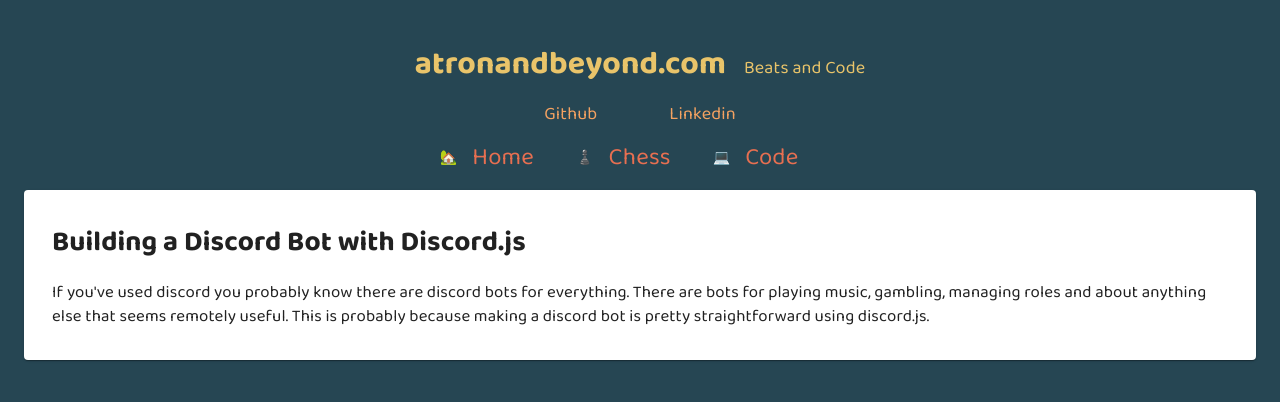
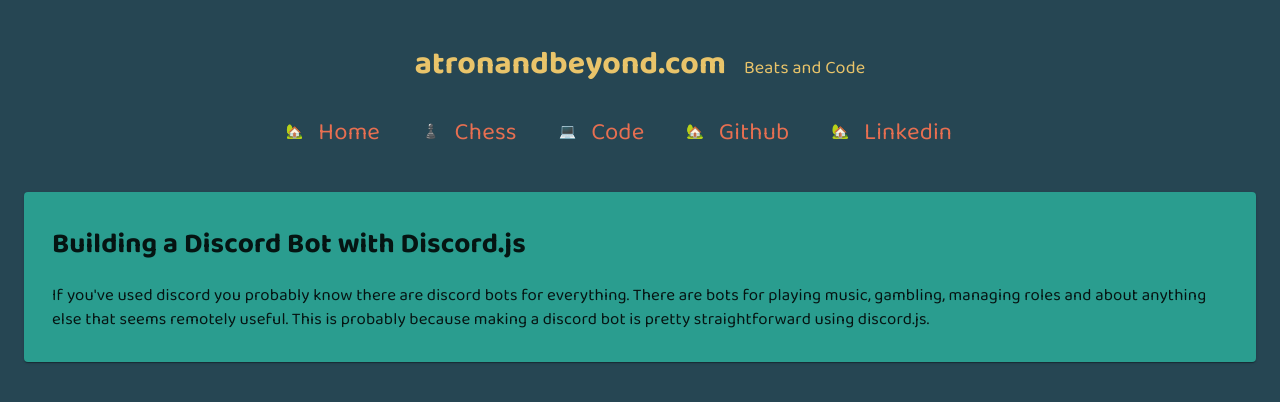
Before and after one commit to awayawm/atronandbeyond.com, a React app: page /article/building-a-discord-bot-with-discord-js in a window 1280 px wide. Shown: the top 402 px of the page. Built offline with nearby package versions, Linux system fonts and the light colour scheme; a web font is replaced by a local one.

Commit message:
add github linkedin to navbar

```diff
--- a/src/App.js
+++ b/src/App.js
@@ -28,7 +28,7 @@
 				<Container>
 					<Header header={this.state.header} tags={this.state.tags} />
 					<BrowserRouter>
-            <Navbar tags={this.state.tags} />
+            <Navbar tags={this.state.tags} header={this.state.header}/>
 						<Switch>
 							<Route path="/article/:name">
 								<Article
--- a/src/Components/Article.js
+++ b/src/Components/Article.js
@@ -1,9 +1,9 @@
 import React from 'react'
-import { Paper } from "@material-ui/core";
 import PropTypes from "prop-types"
 import { useParams } from "react-router-dom"
 import '../css/Article.css'
 import { Helmet } from 'react-helmet'
+import ArticlePaper from '../Styles/AritclePaper'
 
 let Article = (props) => {
     let { name } = useParams();
@@ -14,14 +14,14 @@
             <Helmet>
                 <title>Atronandbeyond.com: {article.title}</title>
             </Helmet>
-            <Paper className="paper-article">
+            <ArticlePaper className="paper-article">
                 <h1>{article.title}</h1>
                 <p
                     dangerouslySetInnerHTML={{
                         __html: article.content
                     }}
                 />
-            </Paper>
+            </ArticlePaper>
         </>)
 }
 
--- a/src/Components/Header.js
+++ b/src/Components/Header.js
@@ -13,10 +13,6 @@
 					<h1>{this.props.header.title}</h1>
 					<div>{this.props.header.tagline}</div>
 				</header>
-				<div className="links">
-					<a href={this.props.header.github}>Github</a>
-					<a href={this.props.header.linkedin}>Linkedin</a>
-				</div>
 			</>
 		)
 	}
--- a/src/Components/Navbar.js
+++ b/src/Components/Navbar.js
@@ -17,6 +17,12 @@
                             {tag.icon} <Link className="navLink" to={tag.link}>{tag.name}</Link>
                         </li>
                     ))}
+                <li>
+                    🏡 <a className="navLink" href={props.header.github}>Github</a>
+                </li>
+                <li>
+                    🏡 <a className="navLink" href={props.header.linkedin}>Linkedin</a>
+                </li>
             </ul>
         </div>
     )
@@ -26,4 +32,5 @@
 
 Navbar.propTypes = {
     tags: PropTypes.array,
+    header: PropTypes.object
 }
--- /dev/null
+++ b/src/Styles/AritclePaper.js
@@ -0,0 +1,10 @@
+import { Paper } from '@material-ui/core'
+import { withStyles } from '@material-ui/styles'
+
+const ArticlePaper = withStyles(() => ({
+    root: {
+        backgroundColor: '#2a9d8f'
+    }
+}))(Paper)
+
+export default ArticlePaper;
--- a/src/css/Navbar.css
+++ b/src/css/Navbar.css
@@ -19,4 +19,5 @@
 	flex-direction: row;
 	justify-content: center;
 	display: flex;
+    margin-bottom: 2em;
 }
```
